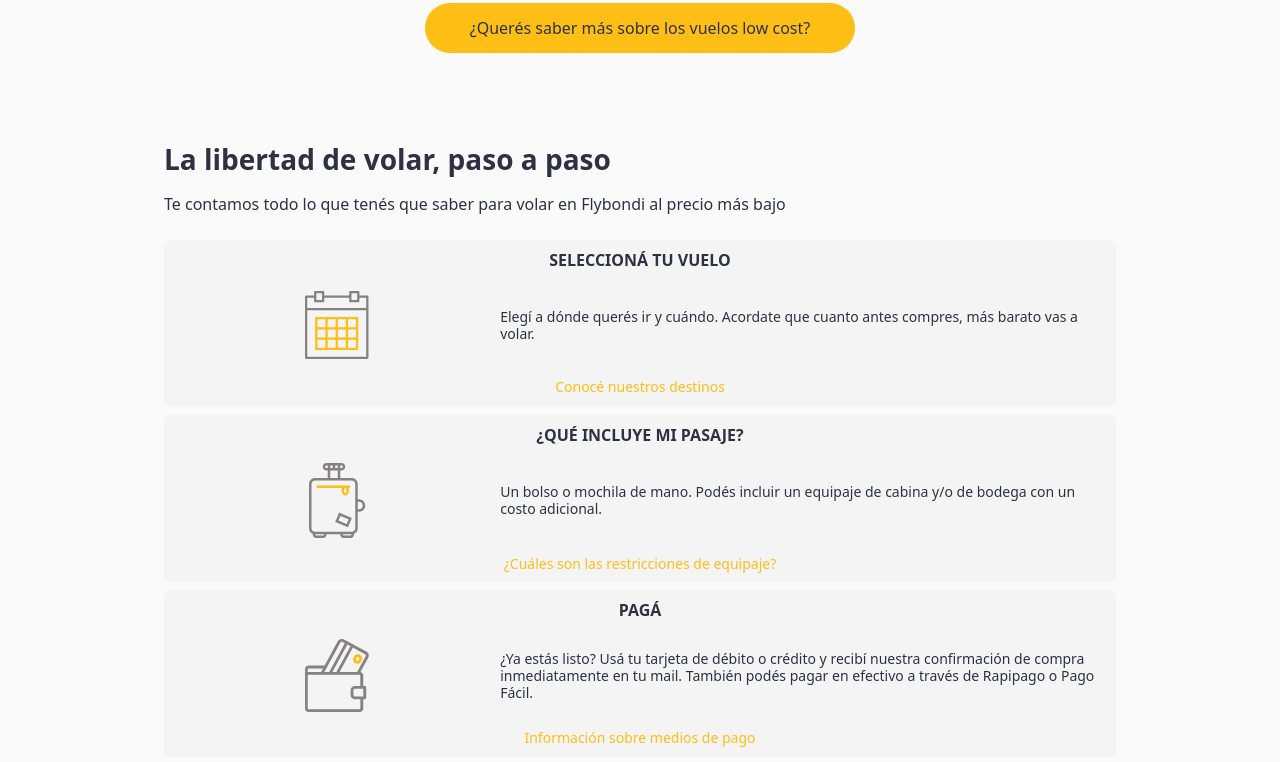
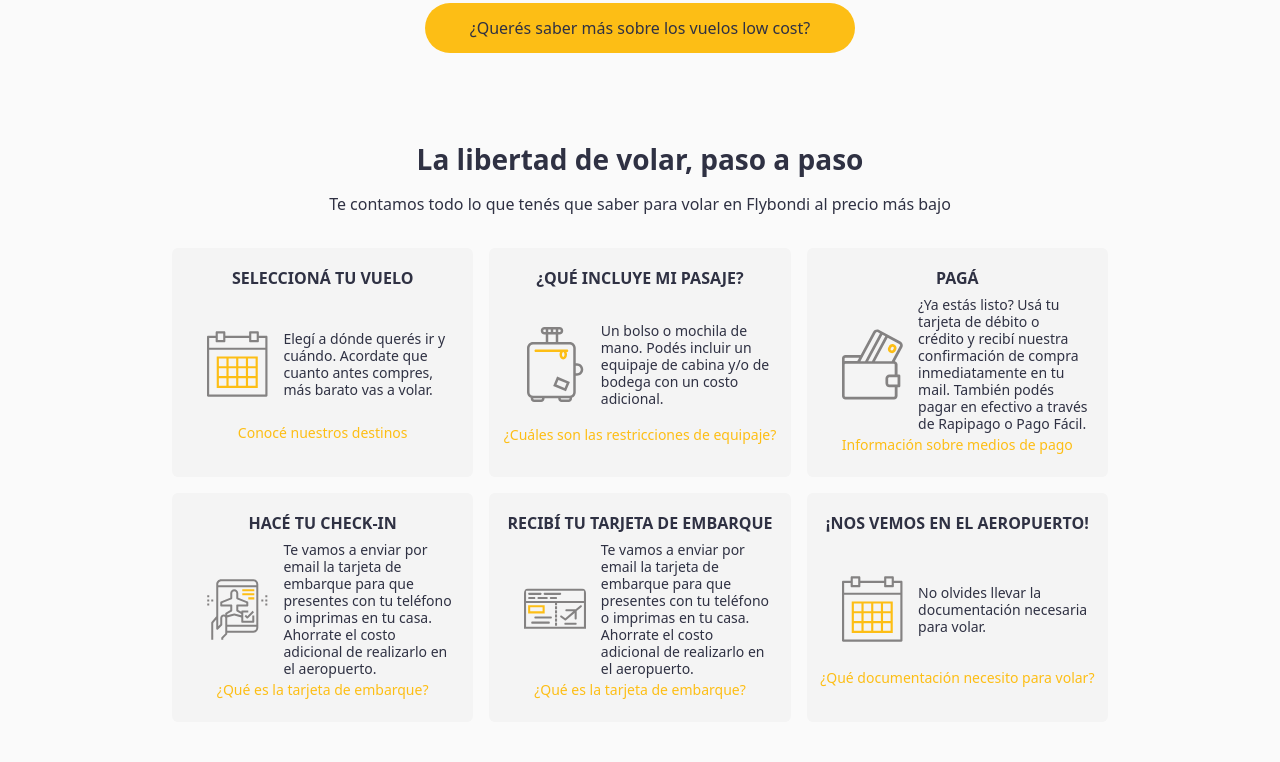
Before and after one commit to ignaciobockl/PFMartinBockl, a website: page index.html in a window 1280 px wide. Shown: the part 1678-2440 px from the top of the page. Drawn offline with nearby package versions, Linux system fonts and the light colour scheme.

Commit message:
card info util full resposive

```diff
--- a/index.html
+++ b/index.html
@@ -409,7 +409,7 @@
           </div>
           <!-- /Anuncio -->
 
-          <div class="col-xs-12 mainColCard">
+          <div class="col-xs-12 col-sm-6 col-lg-4 mainColCard">
             <div class="card mainColCardInfoUtil mainColCardInfoUtilContainer">
               <div class="mainColCardInfoUtilDivHeader">
                 <p class="mainColCardInfoUtilDivHeaderTitle">
@@ -439,7 +439,7 @@
             </div>
           </div>
 
-          <div class="col-xs-12 mainColCard">
+          <div class="col-xs-12 col-sm-6 col-lg-4 mainColCard">
             <div class="card mainColCardInfoUtil mainColCardInfoUtilContainer">
               <div class="mainColCardInfoUtilDivHeader">
                 <p class="mainColCardInfoUtilDivHeaderTitle">
@@ -469,7 +469,7 @@
             </div>
           </div>
 
-          <div class="col-xs-12 mainColCard">
+          <div class="col-xs-12 col-sm-6 col-lg-4 mainColCard">
             <div class="card mainColCardInfoUtil mainColCardInfoUtilContainer">
               <div class="mainColCardInfoUtilDivHeader">
                 <p class="mainColCardInfoUtilDivHeaderTitle">PAGÁ</p>
@@ -499,7 +499,7 @@
             </div>
           </div>
 
-          <div class="col-xs-12 mainColCard">
+          <div class="col-xs-12 col-sm-6 col-lg-4 mainColCard">
             <div class="card mainColCardInfoUtil mainColCardInfoUtilContainer">
               <div class="mainColCardInfoUtilDivHeader">
                 <p class="mainColCardInfoUtilDivHeaderTitle">
@@ -530,7 +530,7 @@
             </div>
           </div>
 
-          <div class="col-xs-12 mainColCard">
+          <div class="col-xs-12 col-sm-6 col-lg-4 mainColCard">
             <div class="card mainColCardInfoUtil mainColCardInfoUtilContainer">
               <div class="mainColCardInfoUtilDivHeader">
                 <p class="mainColCardInfoUtilDivHeaderTitle">
@@ -561,7 +561,7 @@
             </div>
           </div>
 
-          <div class="col-xs-12 mainColCard">
+          <div class="col-xs-12 col-sm-6 col-lg-4 mainColCard">
             <div class="card mainColCardInfoUtil mainColCardInfoUtilContainer">
               <div class="mainColCardInfoUtilDivHeader">
                 <p class="mainColCardInfoUtilDivHeaderTitle">
--- a/styles/scss/styles.scss
+++ b/styles/scss/styles.scss
@@ -626,6 +626,22 @@ footer > div {
     padding-top: 15px;
   }
 
+  .mainColCardInfoUtilContainer {
+    margin-left: 0.5rem;
+    margin-right: 0.5rem;
+    margin-top: 0.5rem;
+    max-height: 245px !important;
+    min-height: 244px !important;
+  }
+
+  .mainColCardInfoUtilAnuncioSubTitle {
+    text-align: center;
+  }
+
+  .mainColCardInfoUtilAnuncioTitle {
+    text-align: center;
+  }
+
   .mainColCardServiciosAnuncioSubTitle {
     text-align: center;
   }
@@ -653,6 +669,13 @@ footer > div {
 @media screen and (min-width: 600px) {
   .mainColCardEmpresaA {
     width: 85% !important;
+  }
+}
+
+@media screen and (min-width: 650px) {
+  .mainColCardInfoUtilContainer {
+    max-height: 225px !important;
+    min-height: 224px !important;
   }
 }
 
@@ -693,6 +716,11 @@ footer > div {
     margin-top: 0;
   }
 
+  .mainColCardInfoUtilContainer {
+    max-height: 185px !important;
+    min-height: 184px !important;
+  }
+
   .mainColCardServiciosBannerAImg {
     min-height: 248px;
   }
@@ -724,6 +752,13 @@ footer > div {
   }
 }
 
+@media screen and (min-width: 900px) {
+  .mainColCardInfoUtilContainer {
+    max-height: 168px !important;
+    min-height: 167px !important;
+  }
+}
+
 @media screen and (min-width: 992px) {
   .footerColRedesSociales {
     justify-content: space-between;
@@ -751,6 +786,13 @@ footer > div {
     text-align: center;
   }
 
+  .mainColCardInfoUtilContainer {
+    max-height: 253px !important;
+    min-height: 252px !important;
+
+    padding: 10px;
+  }
+
   .mainColCardServiciosAnuncioTitle {
     margin-bottom: 0.4rem;
   }
@@ -765,6 +807,13 @@ footer > div {
   }
 }
 
+@media screen and (min-width: 1100px) {
+  .mainColCardInfoUtilContainer {
+    max-height: 215px !important;
+    min-height: 214px !important;
+  }
+}
+
 @media screen and (min-width: 1200px) {
   .mainColCardEmpresaA {
     width: 45% !important;
@@ -773,10 +822,20 @@ footer > div {
   .mainContainer {
     width: 80%;
   }
+
+  .mainColCardInfoUtilContainer {
+    max-height: 230px !important;
+    min-height: 229px !important;
+  }
 }
 
 @media screen and (min-width: 1400px) {
   .mainColCardEmpresaA {
     width: 40% !important;
   }
+
+  .mainColCardInfoUtilContainer {
+    max-height: 195px !important;
+    min-height: 194px !important;
+  }
 }
```
Also changed, not shown: styles/css/styles.css.
